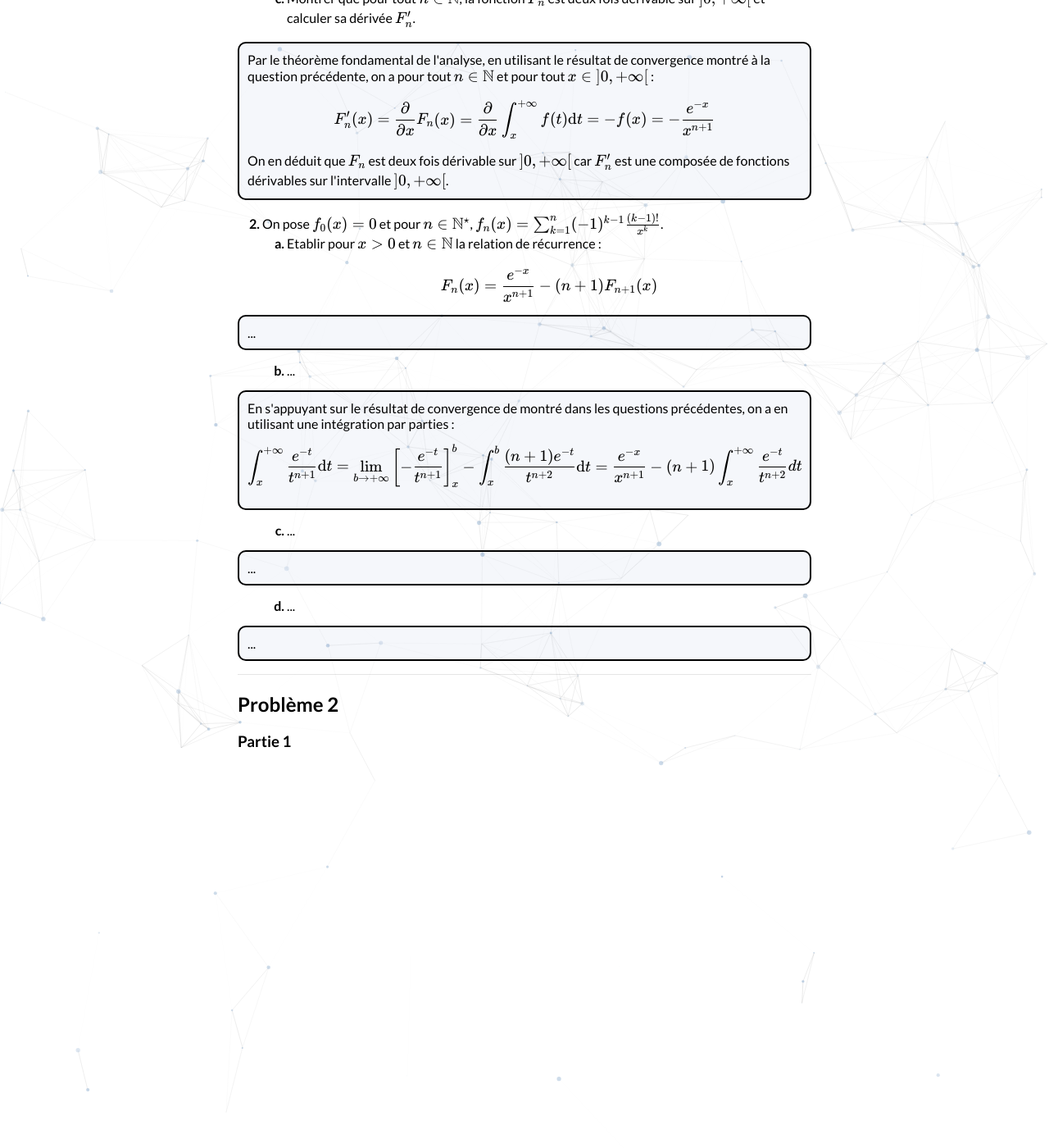
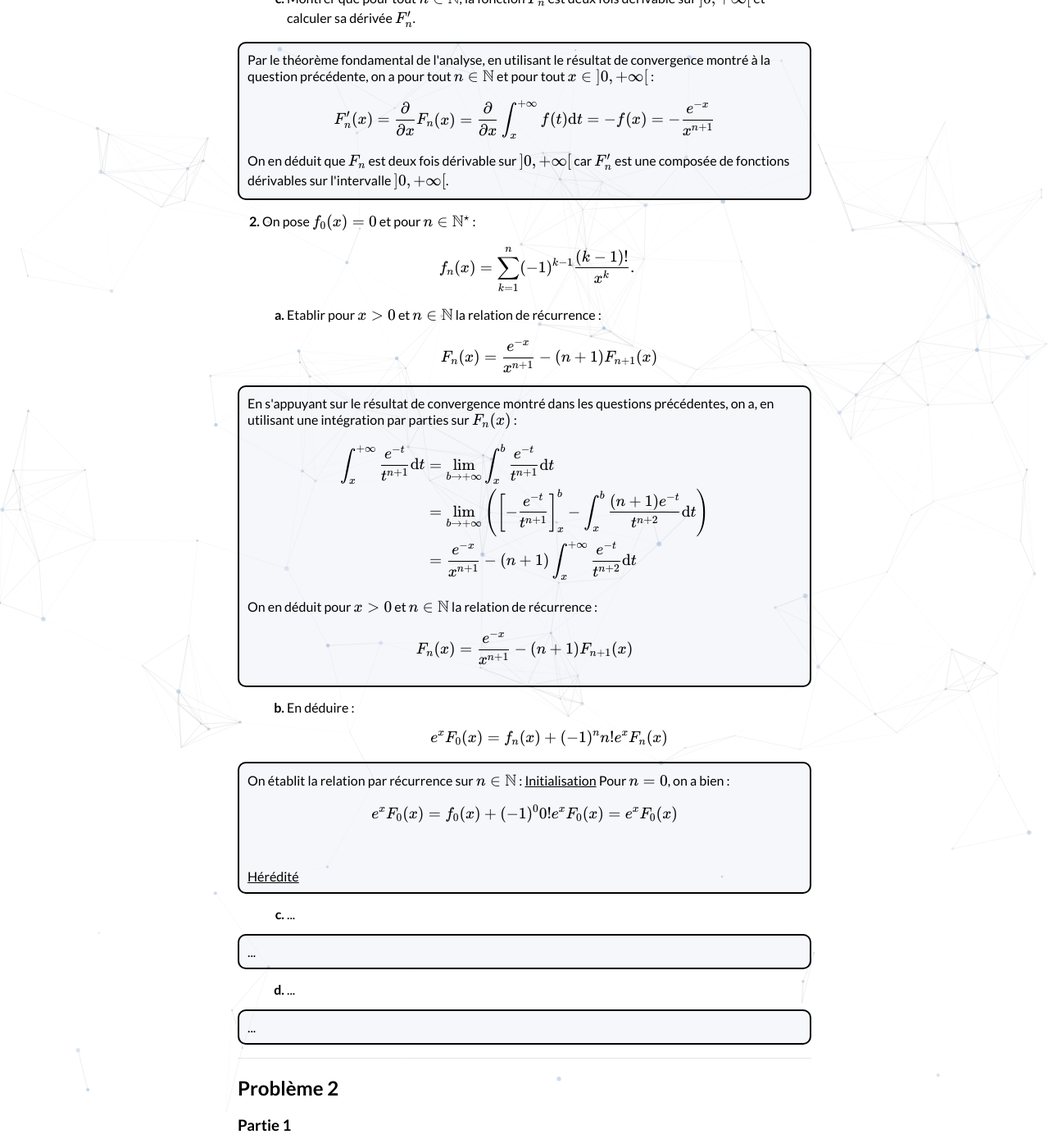
Before and after one commit to bglbrt/bglbrt.github.io, a Jekyll site: the page built from fr/corrections/administrateur_externe_1993.md, in a window 1280 px wide and 1400 px high, scrolled down 1159 px. Shown: the whole window at 82% size. Built offline with Jekyll 4.4.1, drawn with Linux system fonts in a browser that asks for light colours; nearby versions of some CDN libraries; before the commit the page ends 2143 px from its top, so only the background shows below that.

Commit message:
Refactor explanations and integration by parts in administrateur_externe_1993.md

```diff
--- a/fr/corrections/administrateur_externe_1993.md
+++ b/fr/corrections/administrateur_externe_1993.md
@@ -70,7 +70,10 @@ Dans tout le problème $$x$$ désigne un réel _strictement positif_, et $$n$$ u
             </li>
         </ol>
     </li>
-    <li> On pose \( f_0(x) = 0 \) et pour \( n \in \mathbb{N}^\star \), \( f_n(x) = \sum_{k=1}^{n} (-1)^{k-1} \frac{(k-1)!}{x^k} \).
+    <li> On pose \( f_0(x) = 0 \) et pour \( n \in \mathbb{N}^\star \) :
+    $$
+    f_n(x) = \sum_{k=1}^{n} (-1)^{k-1} \frac{(k-1)!}{x^k}.
+    $$
         <ol type="a" start="1">
             <li>
                 Etablir pour \( x >0 \) et \( n \in \mathbb{N} \) la relation de récurrence :
@@ -78,17 +81,35 @@ Dans tout le problème $$x$$ désigne un réel _strictement positif_, et $$n$$ u
                 F_n(x) = \frac{e^{-x}}{x^{n+1}} - (n+1)F_{n+1}(x)
                 $$
                 <p style="border: solid 2px; border-radius: 10px; background-color:rgba(152, 180, 212, .1); padding-right: 10px; padding-left: 10px; padding-top: 10px; padding-bottom: 10px; margin: 15px 0 15px -60px;">
-                    ...
+                    En s'appuyant sur le résultat de convergence montré dans les questions précédentes, on a, en utilisant une intégration par parties sur \( F_n(x) \) :
+                    $$
+                    \begin{aligned}
+                    \int_{x}^{+\infty} \frac{e^{-t}}{t^{n+1}} \mathrm{d}t & = \lim_{b \rightarrow +\infty} \int_{x}^{b} \frac{e^{-t}}{t^{n+1}} \mathrm{d}t \\
+                    & = \lim_{b \rightarrow +\infty} \left( \left[-\frac{e^{-t}}{t^{n+1}}\right]_{x}^{b}-\int_{x}^{b} \frac{(n+1) e^{-t}}{t^{n+2}} \mathrm{d}t \right) \\
+                    & = \frac{e^{-x}}{x^{n+1}} - (n+1) \int_{x}^{+\infty} \frac{e^{-t}}{t^{n+2}} \mathrm{d}t
+                    \end{aligned}
+                    $$
+                    On en déduit pour \( x >0 \) et \( n \in \mathbb{N} \) la relation de récurrence :
+                    $$
+                    F_n(x) = \frac{e^{-x}}{x^{n+1}} - (n+1)F_{n+1}(x)
+                    $$
                 </p>
             </li>
             <li>
-                ...
+                En déduire :
+                $$
+                e^{x} F_0(x) = f_n(x) + (-1)^n n! e^{x} F_n(x)
+                $$
                 <p style="border: solid 2px; border-radius: 10px; background-color:rgba(152, 180, 212, .1); padding-right: 10px; padding-left: 10px; padding-top: 10px; padding-bottom: 10px; margin: 15px 0 15px -60px;">
-                    En s'appuyant sur le résultat de convergence de montré dans les questions précédentes, on a en utilisant une intégration par parties :
+                    On établit la relation par récurrence sur \( n \in \mathbb{N} \) :
+                    <u>Initialisation</u>
+                    Pour \( n=0 \), on a bien :
                     $$
-                    \int_{x}^{+\infty} \frac{e^{-t}}{t^{n+1}} \mathrm{d}t = \lim_{b \rightarrow +\infty} \left[-\frac{e^{-t}}{t^{n+1}}\right]_{x}^{b}-\int_{x}^{b} \frac{(n+1) e^{-t}}{t^{n+2}} \mathrm{d}t
-                     =\frac{e^{-x}}{x^{n+1}} - (n+1) \int_{x}^{+\infty} \frac{e^{-t}}{t^{n+2}} d t
+                    e^{x} F_{0}(x) = f_{0}(x)+(-1)^{0} 0! e^{x} F_{0}(x) =e^{x} F_{0}(x)
                     $$
+                    <br><br>
+                    <u>Hérédité</u>
+
                 </p>
             </li>
             <li>
```
